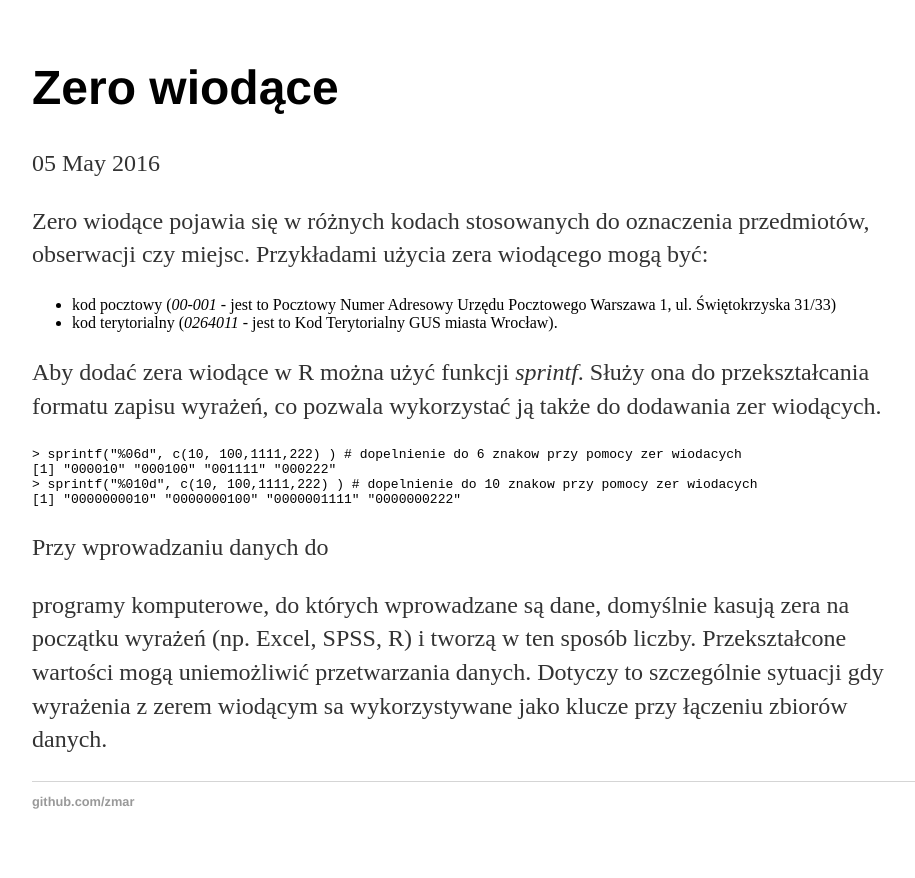
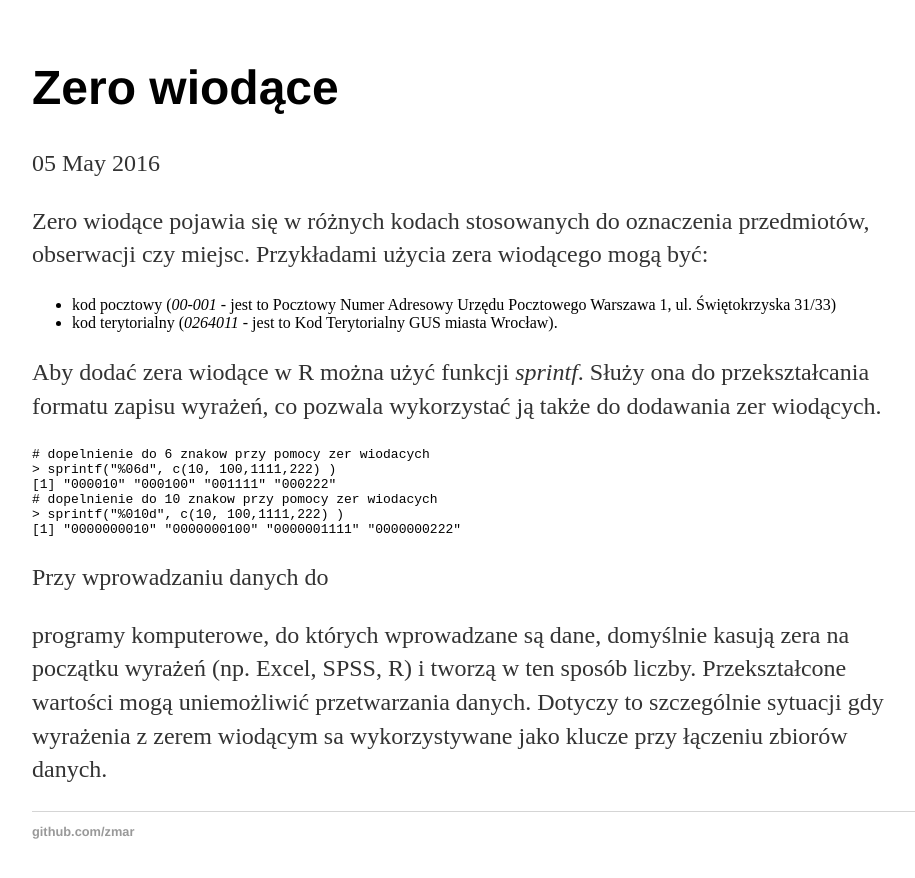
Before and after one commit to zmar/SmarteR_useR, a Jekyll site: the page built from _posts/2016-05-05-start.md, in a window 1280 px wide. Shown: the top 878 px of the page, without its empty margins (160-1075 px from the left). Built offline with Jekyll 4.4.1, drawn with Linux system fonts in a browser that asks for light colours.

````diff
--- a/_posts/2016-05-05-start.md
+++ b/_posts/2016-05-05-start.md
@@ -12,9 +12,11 @@ Zero wiodące pojawia się w różnych kodach stosowanych do oznaczenia przedmio
 Aby dodać zera wiodące w R można użyć funkcji _sprintf_. Służy ona do przekształcania formatu zapisu wyrażeń, co pozwala wykorzystać ją także do dodawania zer wiodących.
 
 ```
-> sprintf("%06d", c(10, 100,1111,222) ) # dopelnienie do 6 znakow przy pomocy zer wiodacych
+# dopelnienie do 6 znakow przy pomocy zer wiodacych
+> sprintf("%06d", c(10, 100,1111,222) )
 [1] "000010" "000100" "001111" "000222"
-> sprintf("%010d", c(10, 100,1111,222) ) # dopelnienie do 10 znakow przy pomocy zer wiodacych
+# dopelnienie do 10 znakow przy pomocy zer wiodacych
+> sprintf("%010d", c(10, 100,1111,222) )
 [1] "0000000010" "0000000100" "0000001111" "0000000222"
 ```
 
````
